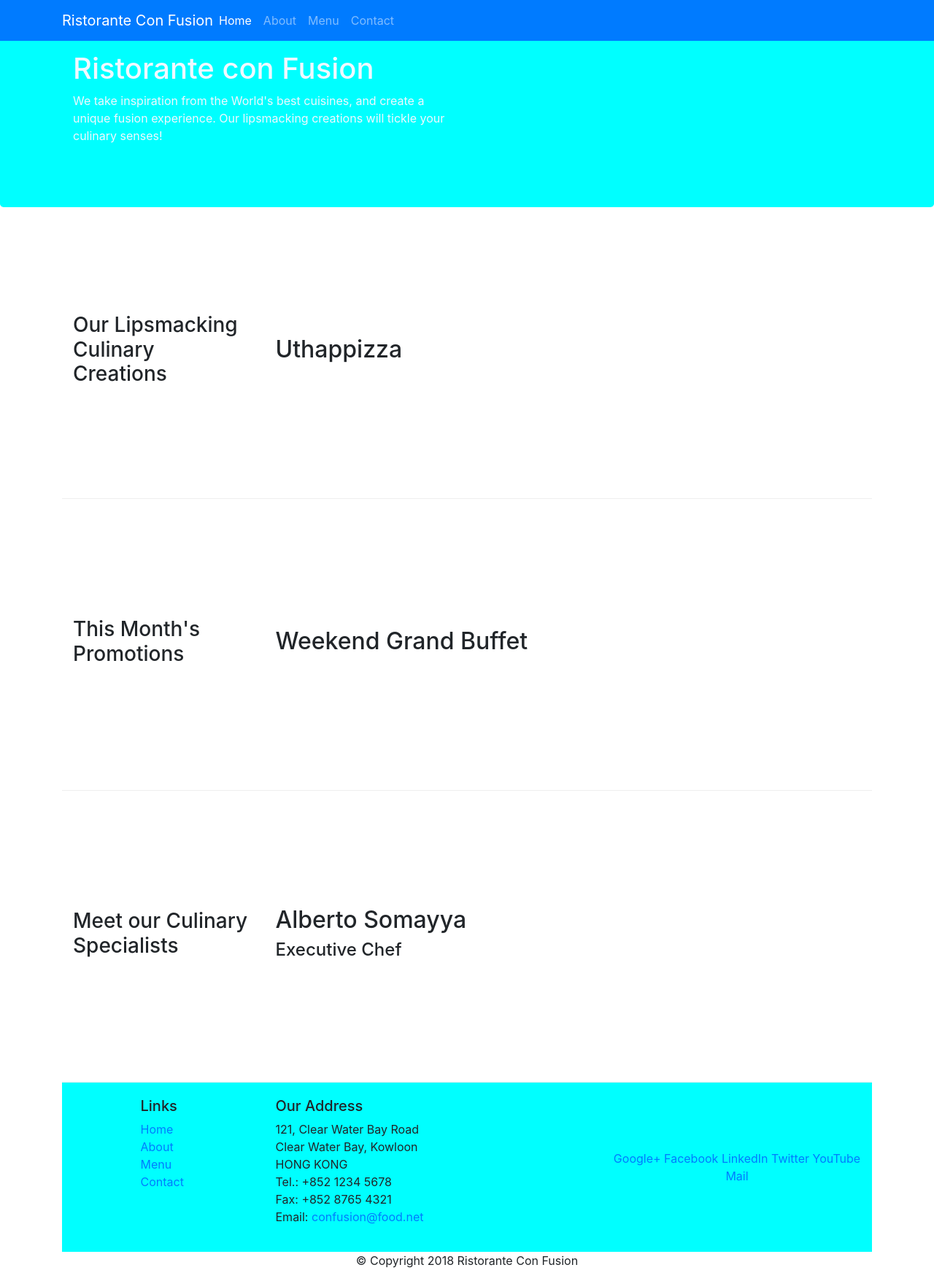
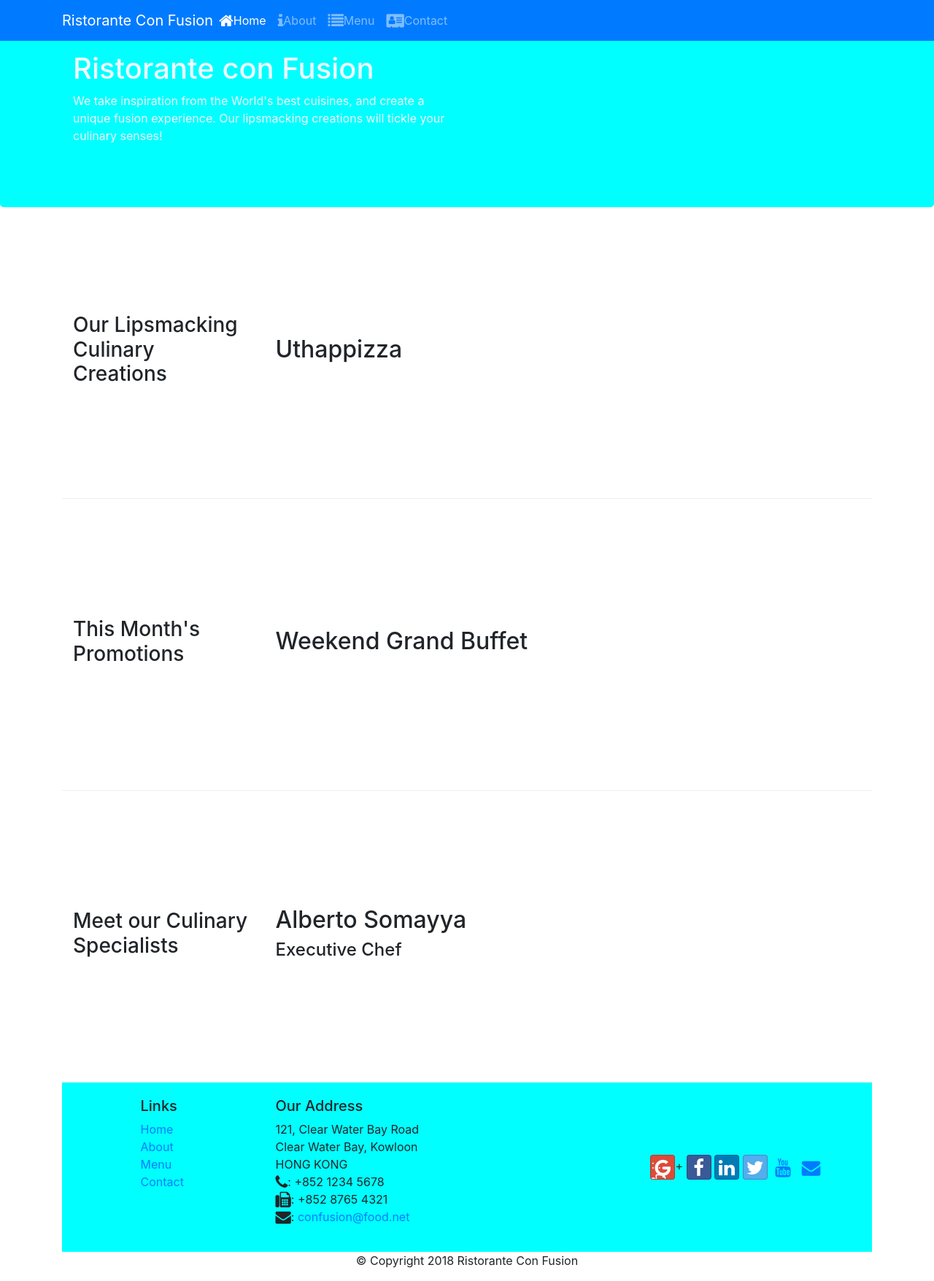
Before and after one commit to marcusmiguel/Front-End-Web-UI-Frameworks-and-Tools---Bootstrap-4, a website: page index.html in a window 1280 px wide. Shown: the whole page at 73% size. Drawn offline with nearby package versions, Linux system fonts and the light colour scheme.

Commit message:
Icon Fonts

```diff
--- a/aboutus.html
+++ b/aboutus.html
@@ -16,6 +16,14 @@
     />
     <link
     rel="stylesheet"
+    href="node_modules/font-awesome/css/font-awesome.min.css"
+     />
+     <link
+    rel="stylesheet"
+    href="node_modules/bootstrap-social/bootstrap-social.css"
+     />
+    <link
+    rel="stylesheet"
     href="css/style.css"
           />
   </head>
@@ -29,10 +37,10 @@
         <a class="navbar-brand mr-auto" href="./index.html"> Ristorante Con Fusion </a>
             <div class="collapse navbar-collapse" id="NavBar">
               <ul class="navbar-nav mr-auto">
-                <li class="nav-item"> <a class = "nav-link" href="./index.html">Home</a></li>
-                <li class="nav-item active"> <a class = "nav-link" href="#">About</a></li>
-                <li class="nav-item "> <a class = "nav-link" href="#">Menu</a></li>
-                <li class="nav-item"> <a class = "nav-link" href="#">Contact</a></li>
+                <li class="nav-item"> <a class = "nav-link" href="./index.html"><span class="fa fa-home fa-lg"></span>Home</a></li>
+                <li class="nav-item active"> <a class = "nav-link" href="#"><span class="fa fa-info fa-lg"></span>About</a></li>
+                <li class="nav-item "> <a class = "nav-link" href="#"><span class="fa fa-list fa-lg"></span>Menu</a></li>
+                <li class="nav-item"> <a class = "nav-link" href="#"><span class="fa fa-address-card fa-lg"></span>Contact</a></li>
               </ul>
             </div>
       </div>
@@ -153,19 +161,21 @@
               121, Clear Water Bay Road<br />
               Clear Water Bay, Kowloon<br />
               HONG KONG<br />
-              Tel.: +852 1234 5678<br />
-              Fax: +852 8765 4321<br />
-              Email: <a href="mailto:confusion@food.net">confusion@food.net</a>
+              <i class="fa fa-phone fa-lg"></i>: +852 1234 5678<br />
+              <i class="fa fa-fax fa-lg"></i>: +852 8765 4321<br />
+              <i class="fa fa-envelope fa-lg"></i>: <a href="mailto:confusion@food.net">confusion@food.net</a>
             </address>
           </div>
           <div class="col-12 col-sm-4 align-self-center">
             <div class="text-center">
-              <a href="http://google.com/+">Google+</a>
-              <a href="http://www.facebook.com/profile.php?id=">Facebook</a>
-              <a href="http://www.linkedin.com/in/">LinkedIn</a>
-              <a href="http://twitter.com/">Twitter</a>
-              <a href="http://youtube.com/">YouTube</a>
-              <a href="mailto:">Mail</a>
+              <a class="btn btn-social-icon btn-google" href="http://google.com/+"> <i class="fa fa-google fa-lg"></i>: +852 1234 5678<br />
+                <i class="fa fa-fax fa-lg"></i>: +852 8765 4321<br />
+                <i class="fa fa-envelope fa-lg"></i>: <a href="mailto:confusion@food.net"></a>+</a>
+              <a class="btn btn-social-icon btn-facebook" href="http://www.facebook.com/profile.php?id="><i class="fa fa-facebook fa-lg"></i></a>
+              <a class="btn btn-social-icon btn-linkedin" href="http://www.linkedin.com/in/"><i class="fa fa-linkedin fa-lg"></i></a>
+              <a class="btn btn-social-icon btn-twitter" href="http://twitter.com/"><i class="fa fa-twitter fa-lg"></i></a>
+              <a class="btn btn-social-icon btn-youtube href="http://youtube.com/"><i class="fa fa-youtube fa-lg"></i></a>
+              <a class="btn btn-social-icon "href="mailto:"><i class="fa fa-envelope fa-lg"></i></a>
             </div>
           </div>
         </div>
--- a/index.html
+++ b/index.html
@@ -16,8 +16,17 @@
     />
     <link
     rel="stylesheet"
+    href="node_modules/font-awesome/css/font-awesome.min.css"
+     />
+     <link
+    rel="stylesheet"
+    href="node_modules/bootstrap-social/bootstrap-social.css"
+     />
+    <link
+    rel="stylesheet"
     href="css/style.css"
     />
+
 
     <title>Ristorante Con Fusion</title>
   </head>
@@ -28,13 +37,13 @@
         <button class="navbar-toggler" type="button" data-toggle="collapse" data-target="#NavBar">
           <span class="navbar-toggler-icon"></span>
         </button>
-        <a class="navbar-brand mr-auto" href="#"> Ristorante Con Fusion </a>
+        <a class="navbar-brand mr-auto" href="#">  Ristorante Con Fusion </a>
             <div class="collapse navbar-collapse" id="NavBar">
               <ul class="navbar-nav mr-auto">
-                <li class="nav-item active"> <a class = "nav-link active" href="#">Home</a></li>
-                <li class="nav-item"> <a class = "nav-link" href="./aboutus.html">About</a></li>
-                <li class="nav-item"> <a class = "nav-link" href="#">Menu</a></li>
-                <li class="nav-item"> <a class = "nav-link" href="#">Contact</a></li>
+                <li class="nav-item active"> <a class = "nav-link active" href="#"><span class="fa fa-home fa-lg"></span>Home</a></li>
+                <li class="nav-item"> <a class = "nav-link" href="./aboutus.html"><span class="fa fa-info fa-lg"></span>About</a></li>
+                <li class="nav-item"> <a class = "nav-link" href="#"><span class="fa fa-list fa-lg"></span>Menu</a></li>
+                <li class="nav-item"> <a class = "nav-link" href="#"><span class="fa fa-address-card fa-lg"></span>Contact</a></li>
               </ul>
             </div>
       </div>
@@ -120,19 +129,21 @@
               121, Clear Water Bay Road<br />
               Clear Water Bay, Kowloon<br />
               HONG KONG<br />
-              Tel.: +852 1234 5678<br />
-              Fax: +852 8765 4321<br />
-              Email: <a href="mailto:confusion@food.net">confusion@food.net</a>
+              <i class="fa fa-phone fa-lg"></i>: +852 1234 5678<br />
+              <i class="fa fa-fax fa-lg"></i>: +852 8765 4321<br />
+              <i class="fa fa-envelope fa-lg"></i>: <a href="mailto:confusion@food.net">confusion@food.net</a>
             </address>
           </div>
           <div class = "col-12 col-sm-4 text-center align-self-center">
             <div>
-              <a href="http://google.com/+">Google+</a>
-              <a href="http://www.facebook.com/profile.php?id=">Facebook</a>
-              <a href="http://www.linkedin.com/in/">LinkedIn</a>
-              <a href="http://twitter.com/">Twitter</a>
-              <a href="http://youtube.com/">YouTube</a>
-              <a href="mailto:">Mail</a>
+                      <a class="btn btn-social-icon btn-google" href="http://google.com/+"> <i class="fa fa-google fa-lg"></i>: +852 1234 5678<br />
+                <i class="fa fa-fax fa-lg"></i>: +852 8765 4321<br />
+                <i class="fa fa-envelope fa-lg"></i>: <a href="mailto:confusion@food.net"></a>+</a>
+              <a class="btn btn-social-icon btn-facebook" href="http://www.facebook.com/profile.php?id="><i class="fa fa-facebook fa-lg"></i></a>
+              <a class="btn btn-social-icon btn-linkedin" href="http://www.linkedin.com/in/"><i class="fa fa-linkedin fa-lg"></i></a>
+              <a class="btn btn-social-icon btn-twitter" href="http://twitter.com/"><i class="fa fa-twitter fa-lg"></i></a>
+              <a class="btn btn-social-icon btn-youtube" href="http://youtube.com/"><i class="fa fa-youtube fa-lg"></i></a>
+              <a class="btn btn-social-icon "href="mailto:"><i class="fa fa-envelope fa-lg"></i></a>
             </div>
           </div>
         </div>
--- a/package.json
+++ b/package.json
@@ -15,6 +15,8 @@
   },
   "dependencies": {
     "bootstrap": "^4.0.0",
+    "bootstrap-social": "^5.1.1",
+    "font-awesome": "^4.7.0",
     "jquery": "^3.3.1",
     "popper.js": "^1.12.9"
   }
```
Also changed, not shown: 1 other file.
